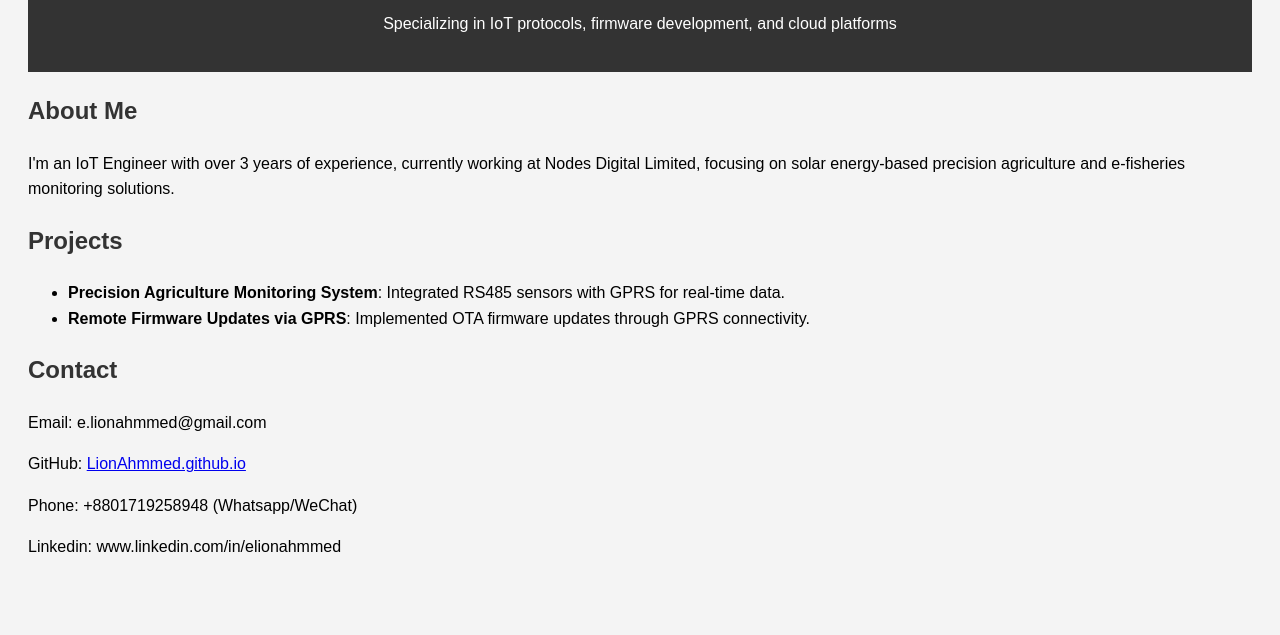
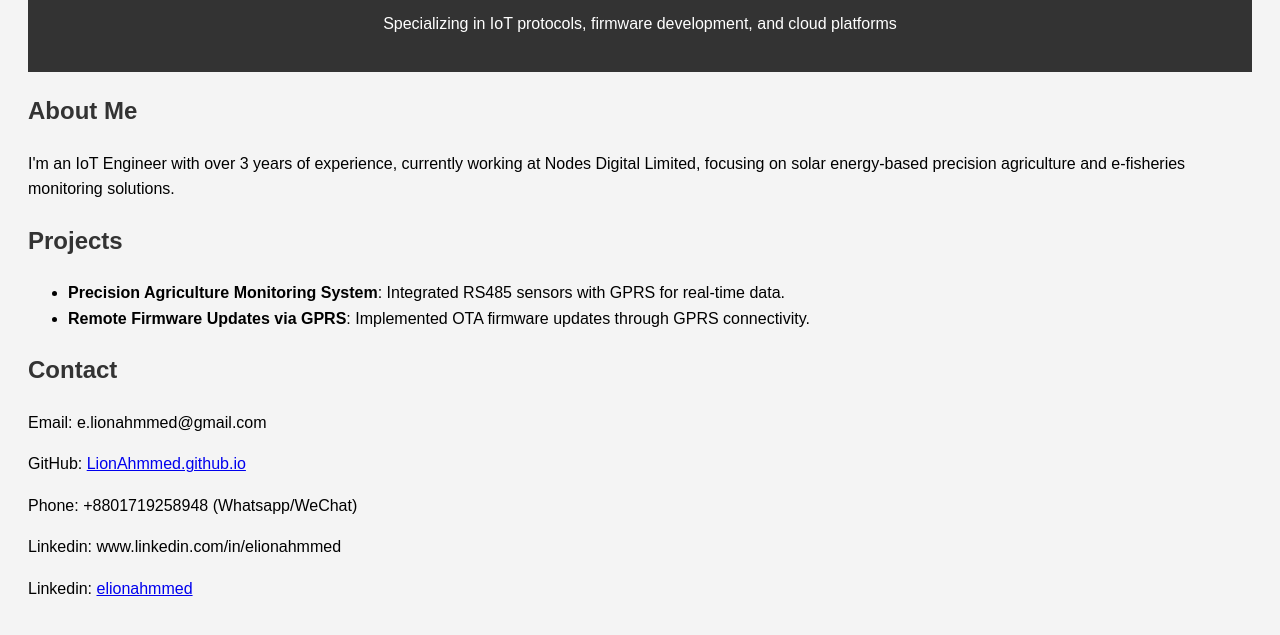
Before and after one commit to lionahmmed/LionAhmmed.github.io, a plain HTML site: page index.html in a window 1280 px wide. Shown: the part 143-778 px from the top of the page. Drawn offline with Linux system fonts and the light colour scheme.

Commit message:
Resolve merge conflicts

```diff
--- a/index.html
+++ b/index.html
@@ -29,6 +29,7 @@
     <p>GitHub: <a href="https://github.com/lionahmmed">LionAhmmed.github.io</a></p>
     <p>Phone: +8801719258948 (Whatsapp/WeChat)</p>
 <p>Linkedin: www.linkedin.com/in/elionahmmed</p>
+    <p>Linkedin: <a href="https://linkedin.com/in/">elionahmmed</a></p>
   </section>
 </body>
 </html>
```
